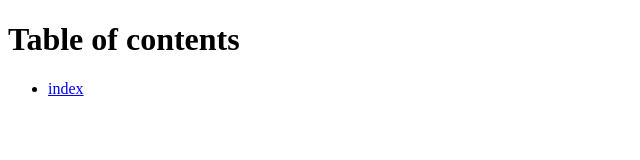
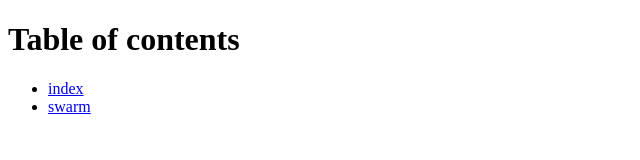
Before and after one commit to fkropfhamer/internet, a website built with webpack: page public/contents.html in a window 1280 px wide. Shown: the full height of the page, 0-640 px from the left. Built offline with nearby package versions, Linux system fonts and the light colour scheme.

Commit message:
updated contents

```diff
--- a/public/contents.html
+++ b/public/contents.html
@@ -10,6 +10,7 @@
 
     <ul>
         <li><a href="index.html">index</a></li>
+        <li><a href="swarm.html">swarm</a></li>
     </ul>
 </body>
 </html>
```
